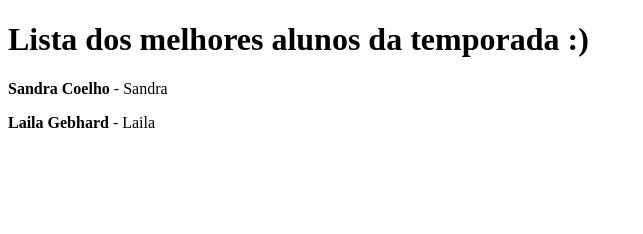
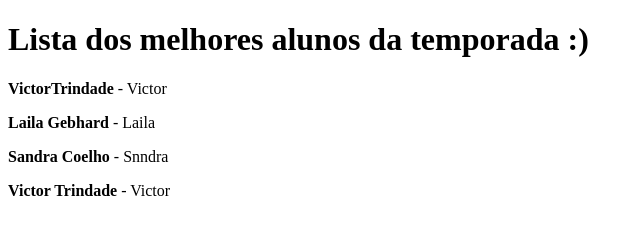
Before and after one commit to cuelhosandra/ForkAgoravai, a plain HTML site: page index.html in a window 1280 px wide. Shown: the whole page, without its empty margins (0-643 px from the left). Drawn offline with Linux system fonts and the light colour scheme.

Commit message:
commit victor

```diff
--- a/index.html
+++ b/index.html
@@ -8,8 +8,10 @@
 </head>
 <body>
     <h1>Lista dos melhores alunos da temporada :)</h1>
-    <p><b>Sandra Coelho</b> - Sandra</p>
-    <p><b>Laila Gebhard</b> - Laila</p>
+	<p><b>VictorTrindade</b> - Victor</p>
+	<p><b>Laila Gebhard</b> - Laila</p>
+    <p><b>Sandra Coelho</b> - Snndra</p>
+	<p><b>Victor Trindade</b> - Victor</p>
 
 </body>
 </html>
```
